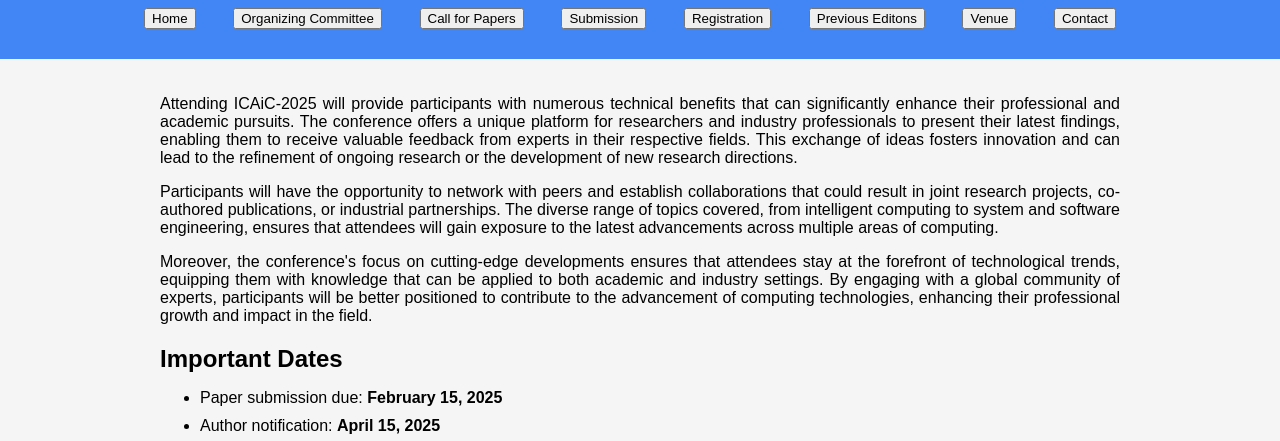
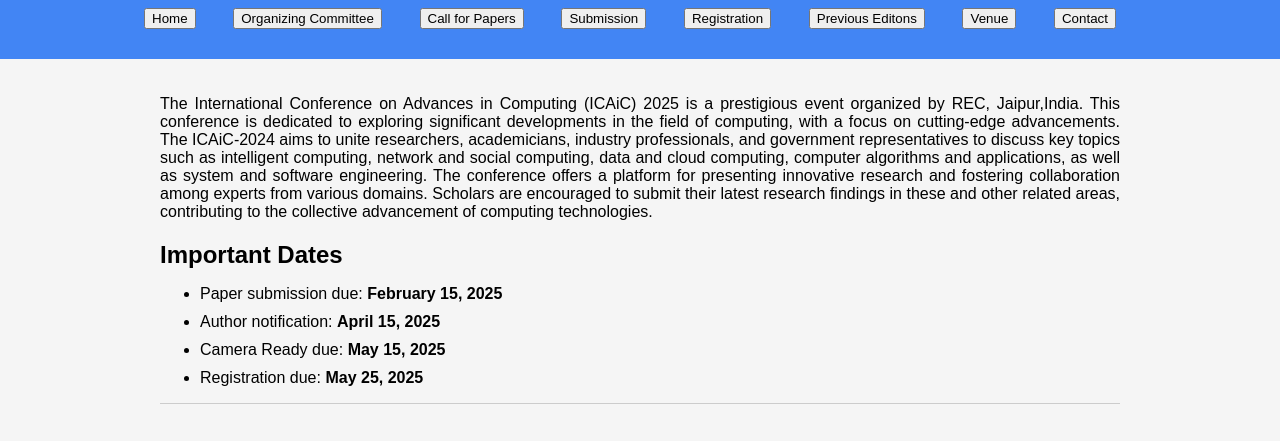
Before and after one commit to ICAIC-Conf/icaic-conf.github.io, a plain HTML site: page index.html in a window 1280 px wide. Shown: the part 232-673 px from the top of the page. Drawn offline with Linux system fonts and the light colour scheme.

Commit message:
Update index.html

```diff
--- a/index.html
+++ b/index.html
@@ -36,11 +36,7 @@
 
   <main>
     <section id="home">
-      <p>Attending ICAiC-2025 will provide participants with numerous technical benefits that can significantly enhance their professional and academic pursuits. The conference offers a unique platform for researchers and industry professionals to present their latest findings, enabling them to receive valuable feedback from experts in their respective fields. This exchange of ideas fosters innovation and can lead to the refinement of ongoing research or the development of new research directions. </p>
-
-      <p>Participants will have the opportunity to network with peers and establish collaborations that could result in joint research projects, co-authored publications, or industrial partnerships. The diverse range of topics covered, from intelligent computing to system and software engineering, ensures that attendees will gain exposure to the latest advancements across multiple areas of computing.</p>
-
-      <p>Moreover, the conference's focus on cutting-edge developments ensures that attendees stay at the forefront of technological trends, equipping them with knowledge that can be applied to both academic and industry settings. By engaging with a global community of experts, participants will be better positioned to contribute to the advancement of computing technologies, enhancing their professional growth and impact in the field.</p>
+      <p>The International Conference on Advances in Computing (ICAiC) 2025 is a prestigious event organized by REC, Jaipur,India. This conference is dedicated to exploring significant developments in the field of computing, with a focus on cutting-edge advancements. The ICAiC-2024 aims to unite researchers, academicians, industry professionals, and government representatives to discuss key topics such as intelligent computing, network and social computing, data and cloud computing, computer algorithms and applications, as well as system and software engineering. The conference offers a platform for presenting innovative research and fostering collaboration among experts from various domains. Scholars are encouraged to submit their latest research findings in these and other related areas, contributing to the collective advancement of computing technologies. </p>
 
 <h2>Important Dates</h2>
 
```
